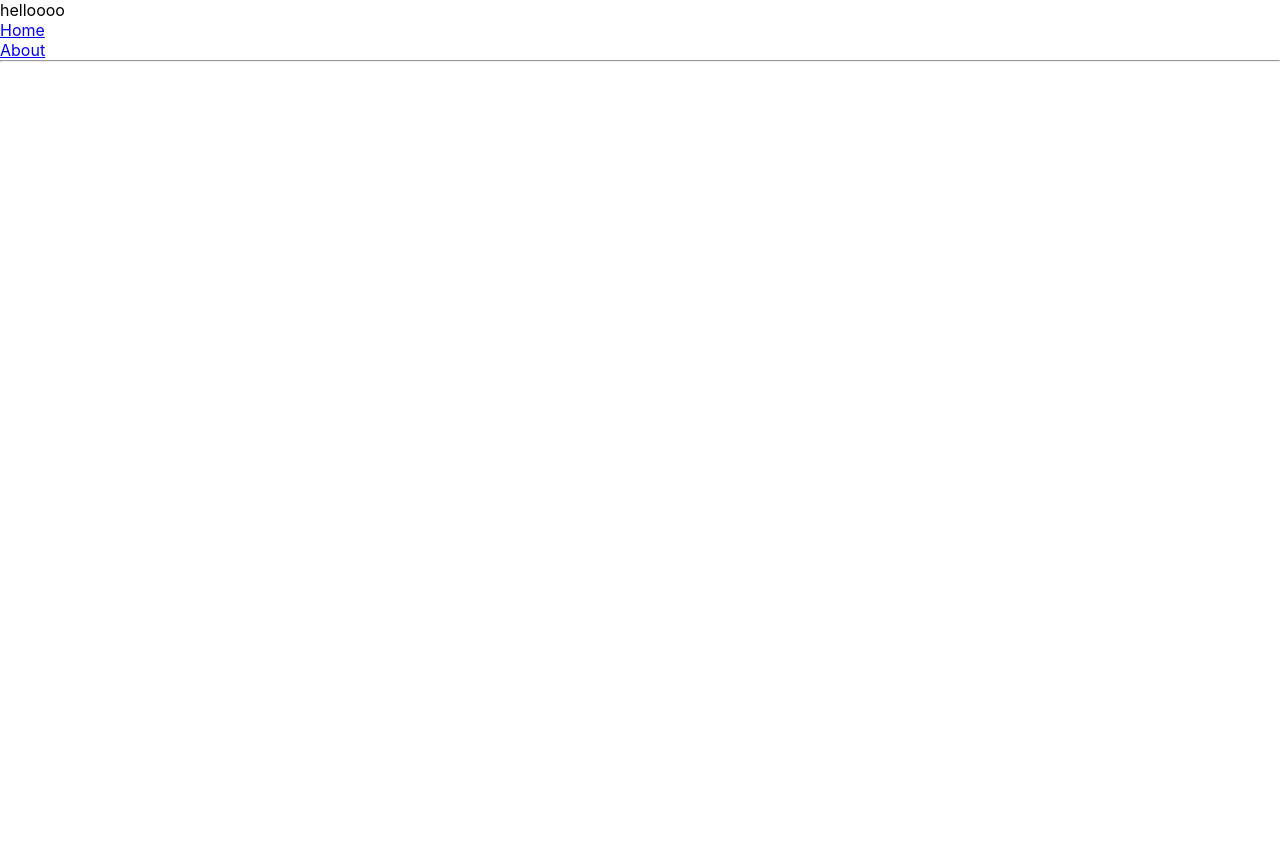
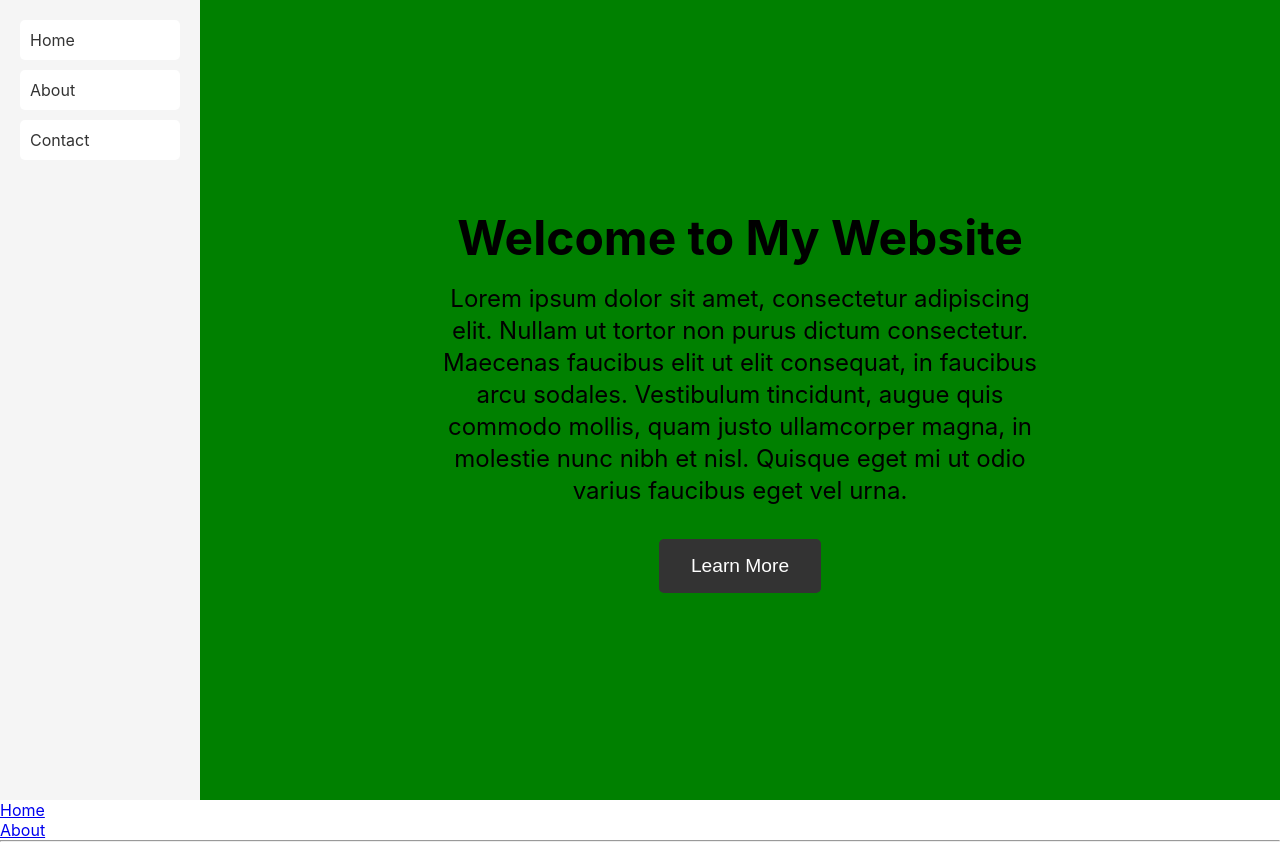
Before and after one commit to PierreLN/PierreLN.github.io, a React (Create React App) app: page / in a window 1280 px wide. Before the commit the page ends 800 px from the top, so only its background shows below. Built offline with nearby package versions, Linux system fonts and the light colour scheme.

Commit message:
test page

```diff
--- a/src/App.js
+++ b/src/App.js
@@ -1,14 +1,15 @@
 import React, { Component } from "react";
 import { HashRouter, Route, Link, Routes } from "react-router-dom";
 import "./App.css";
-// import SideMenu from './components/SideMenu/SideMenu';
-// import MainPage from './components/MainPage/MainPage';
+import SideMenu from './components/SideMenu/SideMenu';
+import MainPage from './components/MainPage/MainPage';
 
 function App() {
   return (
     <HashRouter basename="/">
       <div>
-        helloooo
+        <SideMenu></SideMenu>
+        <MainPage></MainPage>
         <ul>
           <li>
             <Link to="/">Home</Link>
```
